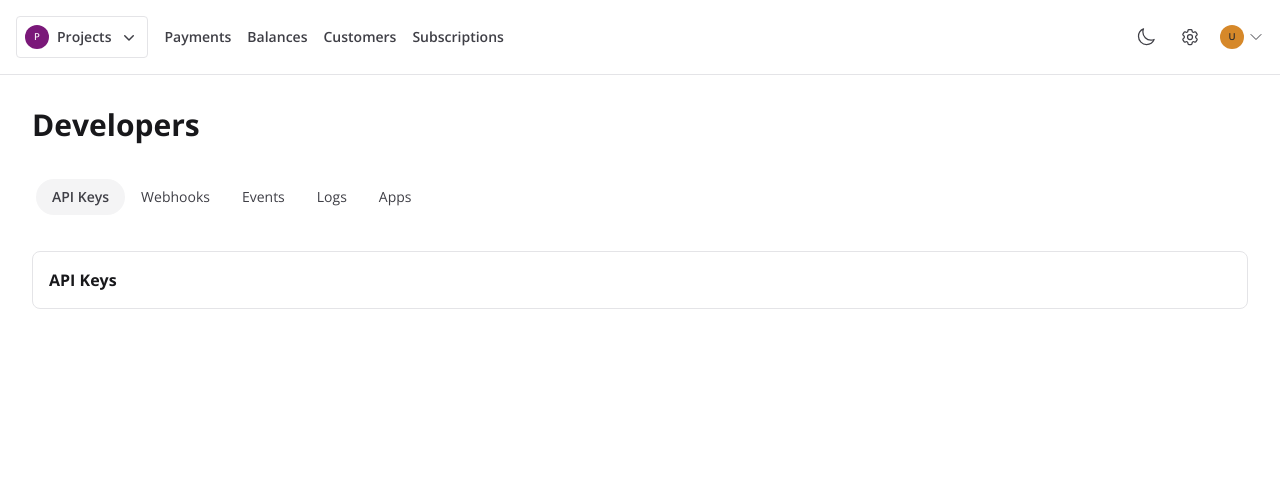
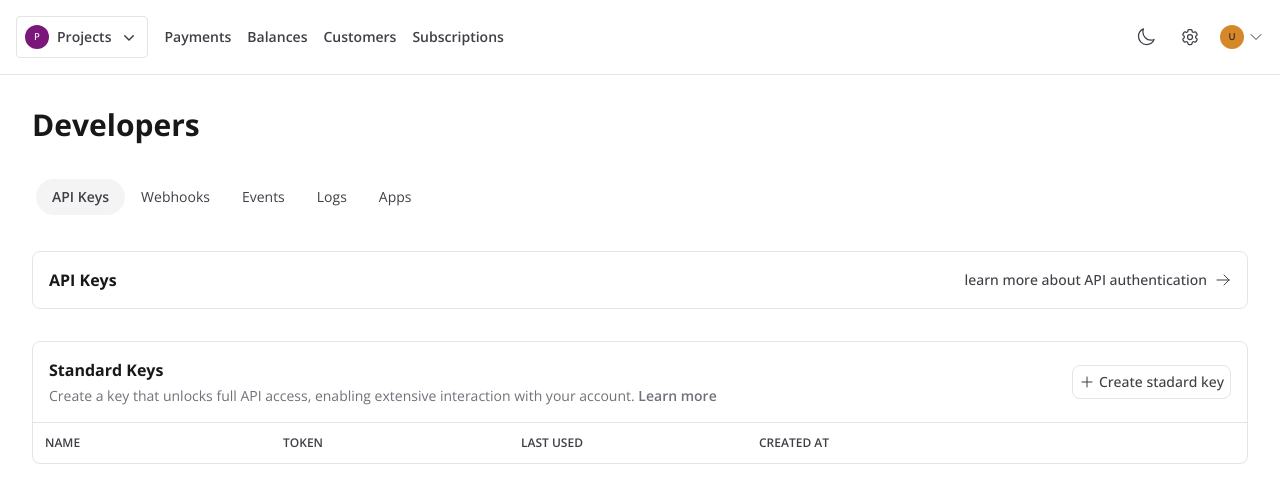
Before and after one commit to tate2301/tif, a Next.js app in the folder apps/dashboard/: page /settings/developers in a window 1280 px wide. Shown: the top 502 px of the page. Built offline with nearby package versions, Linux system fonts and the light colour scheme.

Commit message:
feature: added key table

```diff
--- a/apps/dashboard/src/pages/settings/developers/index.tsx
+++ b/apps/dashboard/src/pages/settings/developers/index.tsx
@@ -1,5 +1,6 @@
 import DevelopersNavigation from "@/components/navigation/DevelopersNavigation";
 import DashboardLayout from "@/layouts/DashboardLayout";
+import { ArrowRightIcon, PlusIcon } from "@heroicons/react/24/outline";
 import React from "react";
 
 type Props = {};
@@ -10,8 +11,35 @@ const Developers = (props: Props) => {
       <div className="max-w-7xl w-full mx-auto md:p-8 p-4 flex flex-col space-y-8">
         <p className="heading-text text-3xl font-bold">Developers</p>
         <DevelopersNavigation />
-        <div className="main-border p-4 rounded-lg justify-between">
-            <p className="heading-text font-bold">API Keys</p>
+        <div className="main-border p-4 flex flex-row items-center rounded-lg justify-between">
+          <p className="heading-text font-bold">API Keys</p>
+          <div className="flex flex-row items-center cursor-pointer  main-link-text space-x-2 text-sm font-medium">
+            <p>learn more about API authentication</p>
+            <ArrowRightIcon height={16} width={16} />
+          </div>
+        </div>
+        <div className="main-border  flex flex-col rounded-lg justify-between divide-y-[1px] dark:divide-zinc-800 divide-zinc-200">
+          <div className="flex flex-row items-center justify-between p-4">
+            <div className="flex flex-col space-y-1 ">
+              <p className="heading-text font-bold">Standard Keys</p>
+              <p className="text-sm light-text">
+                Create a key that unlocks full API access, enabling extensive
+                interaction with your account.{" "}
+                <span className="font-semibold">Learn more</span>
+              </p>
+            </div>
+            <div className="main-border main-link-text text-sm rounded-lg p-1.5 font-medium flex flex-row items-center space-x-1 cursor-default">
+                <PlusIcon height={16} width={16} />
+                <p>Create stadard key</p>
+            </div>
+          </div>
+          {/* <div className="main-border-t"></div> */}
+          <div className="grid grid-cols-5 p-3 text-xs uppercase font-semibold main-text">
+            <div className="col-span-1">name</div>
+            <div className="col-span-1">token</div>
+            <div className="col-span-1">last used</div>
+            <div className="col-span-1">created at</div>
+          </div>
         </div>
       </div>
     </DashboardLayout>
```
